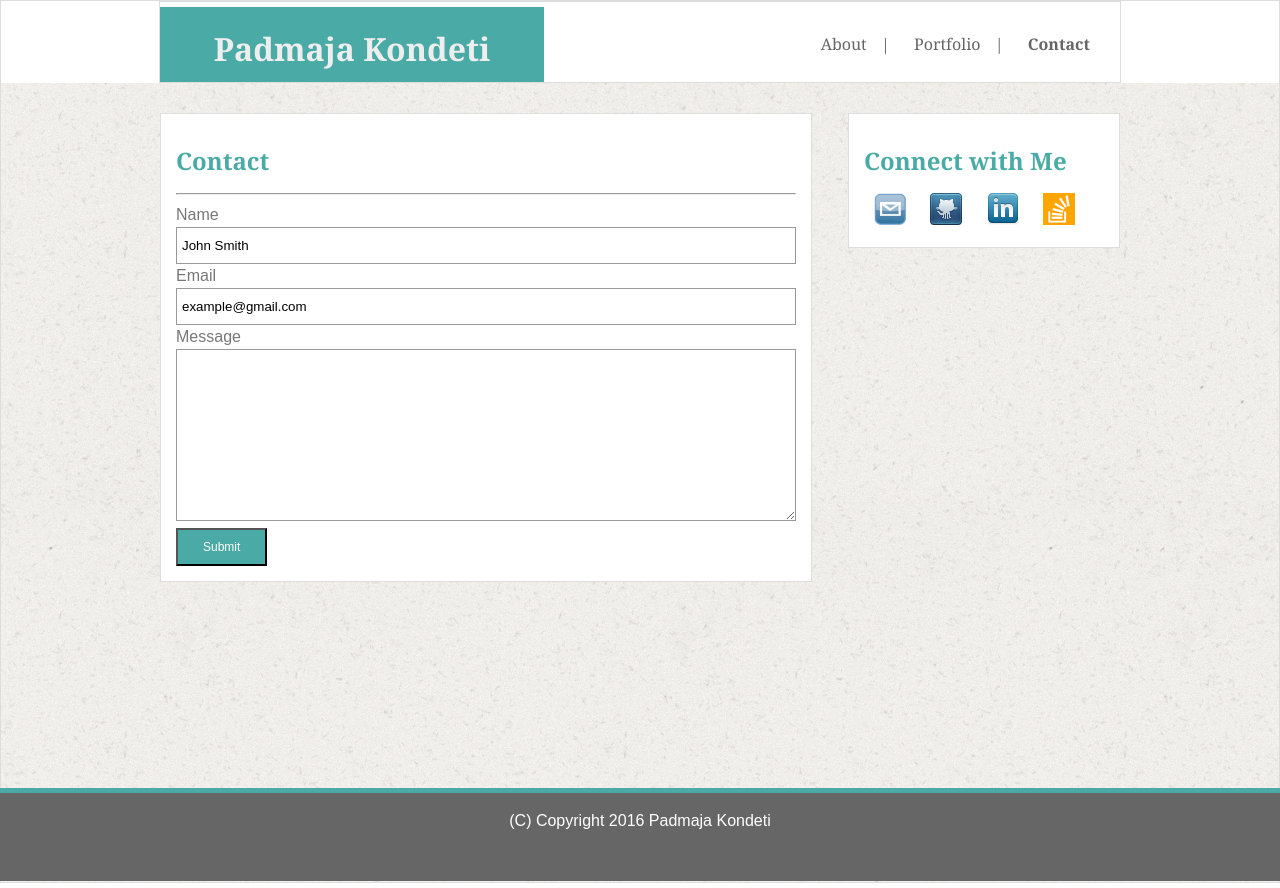
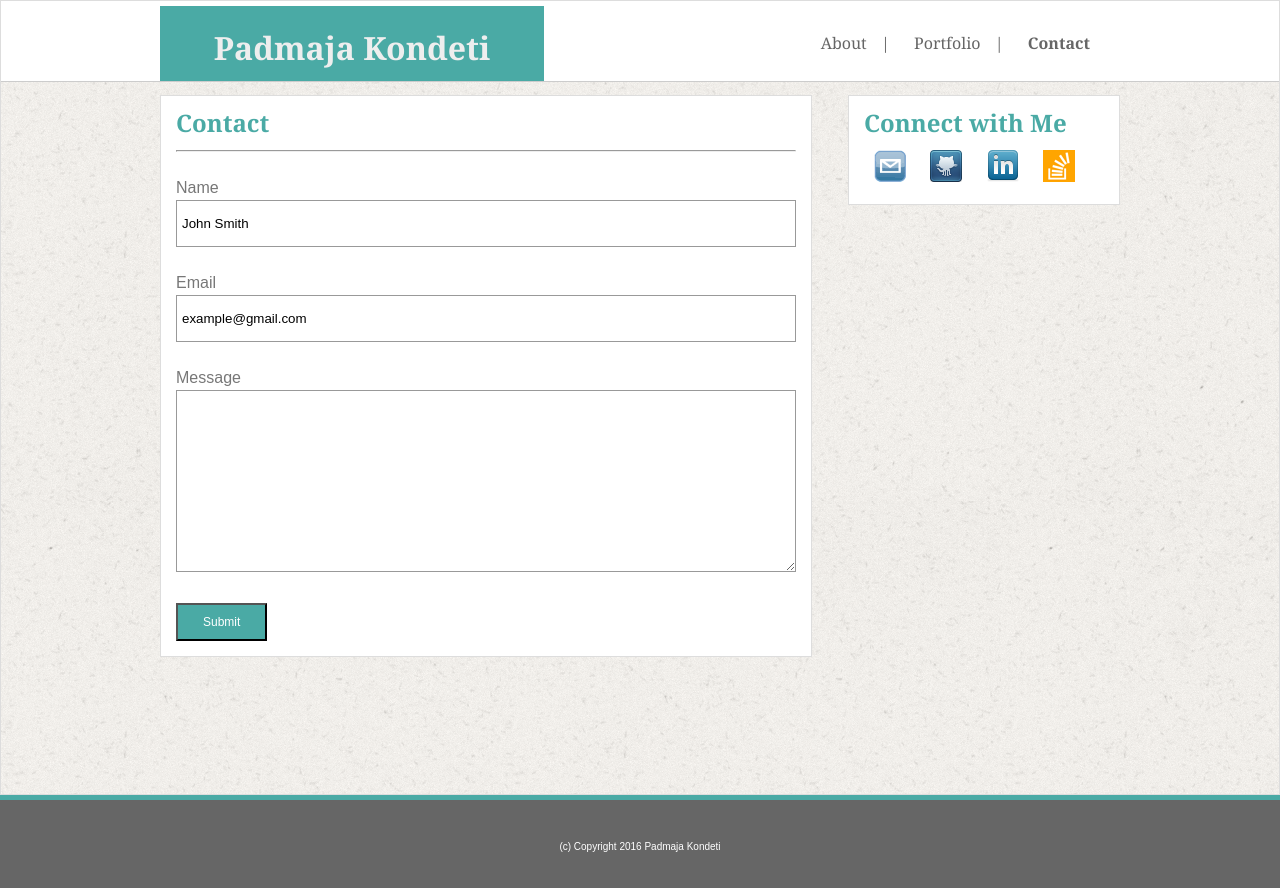
Before and after one commit to PadmajaKondeti/Basic-Portfolio, a PHP site: page /contact.html in a window 1280 px wide. Run offline with PHP 8.4, Linux system fonts and the light colour scheme.

```diff
--- a/assets/css/style.css
+++ b/assets/css/style.css
@@ -1,3 +1,6 @@
+* {
+	margin: 0px;
+}
 html, body {
 	height: 100%;
 }
@@ -13,10 +16,9 @@ body {
 	width:960px;
  	margin: 0 auto;
  	height: 80px;
- 	border: solid 1px #ddd;
 }
 #main {
-	height: inherit;
+	height: 90%;
 	overflow: auto;
 	border: #ddd 1px solid;
 	background-image: url('../images/ricepaper.png');
@@ -24,10 +26,10 @@ body {
 .main-header {
 	background: #ffffff;
 	font-family: 'Georgia', Times, Times New Roman, serif;
-	border: #cccccc
-	width:960px;
+	/*width:960px;*/
 	color: #eee;
 	margin: 0 auto;
+	border-bottom: 1px solid #cccccc;
 }
 .main-header h1 {
 	height: 45px;
@@ -73,13 +75,13 @@ nav a:last-child:after {
 	margin: 0 auto;
 	margin-bottom: 10px;
 	color:#777777;
-
+	height:inherit;
 }
 .container h2 {
 	font-size: 24px;
 	color:#4aaaa5;
 	font-family: 'Georgia', Times, Times New Roman, serif;
-	height:inherit;
+	padding-bottom: 15px;
 }
 #main-bio,
 #contact-info,
@@ -94,6 +96,7 @@ nav a:last-child:after {
 	margin-top: 10px;
 	float: left;
 	border: 1px solid #ddd;
+	color: #777777;
 }
 #main-bio p{
 	font-family: 'Arial', 'Helvetica Neue', Helvetica, sans-serif;
@@ -117,27 +120,16 @@ nav a:last-child:after {
 #contact-info li{
     display: inline;
     padding:10px;
+}
 
+/* --- Specific to Contact form -- */
+#form-control{
+	font-family: 'Arial', 'Helvetica Neue', Helvetica, sans-serif;
 }
-.footer {
-  position: absolute;
-  right: 0;
-  bottom: 0;
-  left: 0;
-  background-color: #666666;
-  color:#fff;
-  text-align: center;
-  border-top:  solid 5px #4aaaa5;
-  height: 10%;
-}
-/* --- Specific to Contact form -- */
 .frm-elements{
 	border:1px solid #999;
 	width:98%;
-	padding: 10px 5px;
-}
-#form-control{
-	font-family: 'Arial', 'Helvetica Neue', Helvetica, sans-serif;
+	padding: 15px 5px;
 }
 .submit{
 	background: #4aaaa5;
@@ -149,16 +141,15 @@ nav a:last-child:after {
 .tbl-portfolio{
 	 margin: 0 auto;
 	 color:#fff;
-
 }
 .tbl-portfolio td {
 	width:320px;
 	margin-top: 25px;
+	padding-bottom: 15x;
 		/* padding-right: 15px; */
 }
 .img-portfolio{
 	/*width:280px; */
-
 }
 .portfolio{
 	position: relative;
@@ -178,3 +169,26 @@ nav a:last-child:after {
 	margin-top: 10px;
 	margin-left: 0px;
 }
+/* sticky footer */
+
+.container {
+	min-height: 100%;
+	margin: 0 auto -100px; /* the bottom margin is the negative value of the footer's height */
+}
+footer, .push {
+	height: 100px; /* '.push' must be the same height as 'footer' */
+}
+footer p{
+	margin-top: 35px;
+}
+.footer, .push {
+	clear: both;
+}
+.footer {
+  background-color: #666666;
+  color:#fff;
+  text-align: center;
+  border-top:  solid 5px #4aaaa5;
+  height: 10%;
+  font-size: x-small;
+}
--- a/contact.html
+++ b/contact.html
@@ -20,19 +20,19 @@
 	<div class="container">
 		<section id="main-bio">
 			<h2>Contact</h2>
-			<hr>
-
+			<hr><br>
 			<form id="frm-contact" action="action_page.php">
-				<label name="name">Name</label><br>
-				<input class="frm-elements" type="text" value="John Smith"></input><br>
-
-				<label name="email">Email</label><br>
-				<input type="text" class="frm-elements" value="example@gmail.com"></input><br>
-
-
-				<label name="message">Message</label><br>
-				<textarea name="message" class="frm-elements" rows="10" cols="30">
-				</textarea><br>
+				<label for="name">Name</label>
+				<br>
+				<input id="name" class="frm-elements" type="text" value="John Smith"></input>
+				<br><br>
+				<label for="email">Email</label>
+				<br>
+				<input id="email" type="text" class="frm-elements" value="example@gmail.com"></input>
+				<br><br>
+				<label for="message">Message</label><br>
+				<textarea id="message" class="frm-elements" rows="10" cols="30">
+				</textarea><br><br>
 				<input class="submit" type="submit" value="Submit"></input><br>
 			</form>
 		</section>
@@ -46,10 +46,10 @@
 			</ul>
 		</section>
 	</div>
+	<div class="push"></div>
 </div>
 <footer class="footer">
-	<p>(C) Copyright 2016 Padmaja Kondeti</p>
-
+	<p>(c) Copyright 2016 Padmaja Kondeti</p>
 </footer>
 </body>
 </html>
--- a/index.html
+++ b/index.html
@@ -21,6 +21,7 @@
 		<section id="main-bio">
 			<h2>About Me</h2>
 			<hr>
+			<br>
 			<img src="assets/images/padma.jpg" alt="Padmaja Kondeti" id="bio-image" />
 			<p>
 				What is Lorem Ipsum?
```
Also changed, not shown: portfolio.html (+6 -2 lines).
